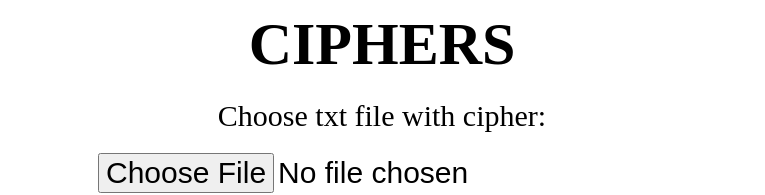
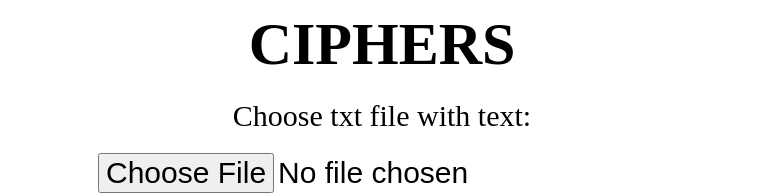
Before and after one commit to Hulahup01/INSB, a plain HTML site: page lab1/source/index.html in a window 1280 px wide. Shown: the top 195 px of the page, without its empty margins (258-1023 px from the left). Drawn offline with Linux system fonts and the light colour scheme.

Commit message:
corrections

```diff
--- a/lab1/source/index.html
+++ b/lab1/source/index.html
@@ -9,7 +9,7 @@
 <body>
     <main>
         <h1>CIPHERS</h1>
-        <label for="fileInput">Choose txt file with cipher:</label>
+        <label for="fileInput">Choose txt file with text:</label>
         <input type="file" id="fileInput" name="fileInput" accept=".txt" />
         <select id="languageSelect">
             <option value="en">English</option>
```
Also changed, not shown: 1 other file.
